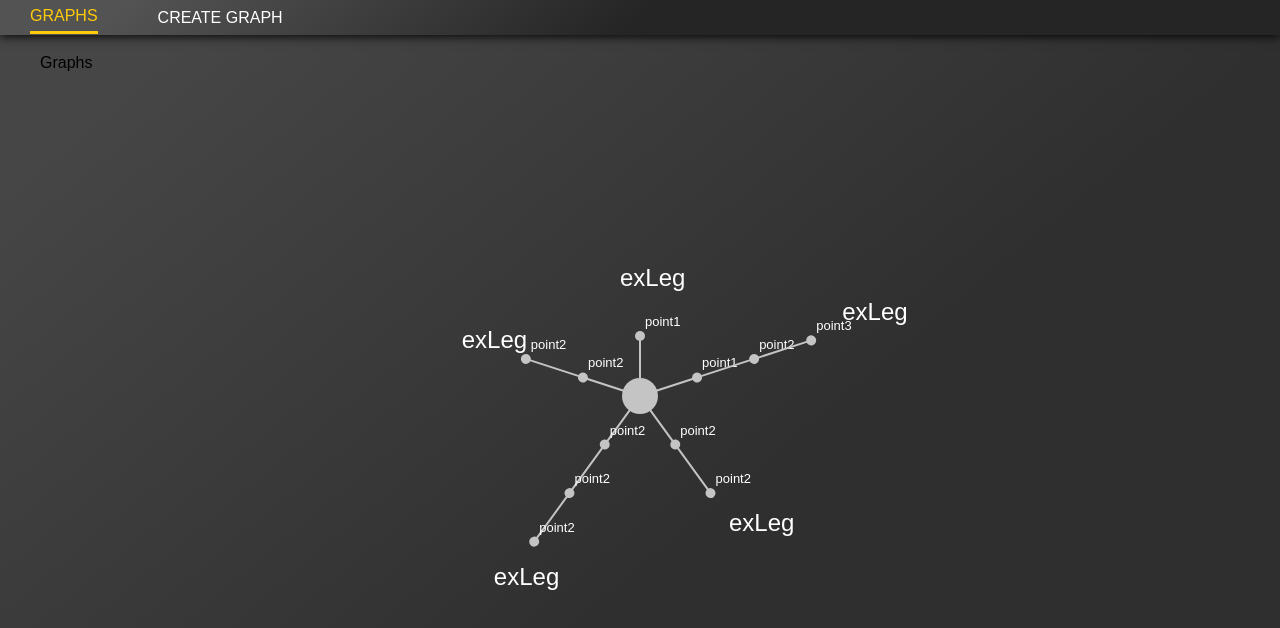
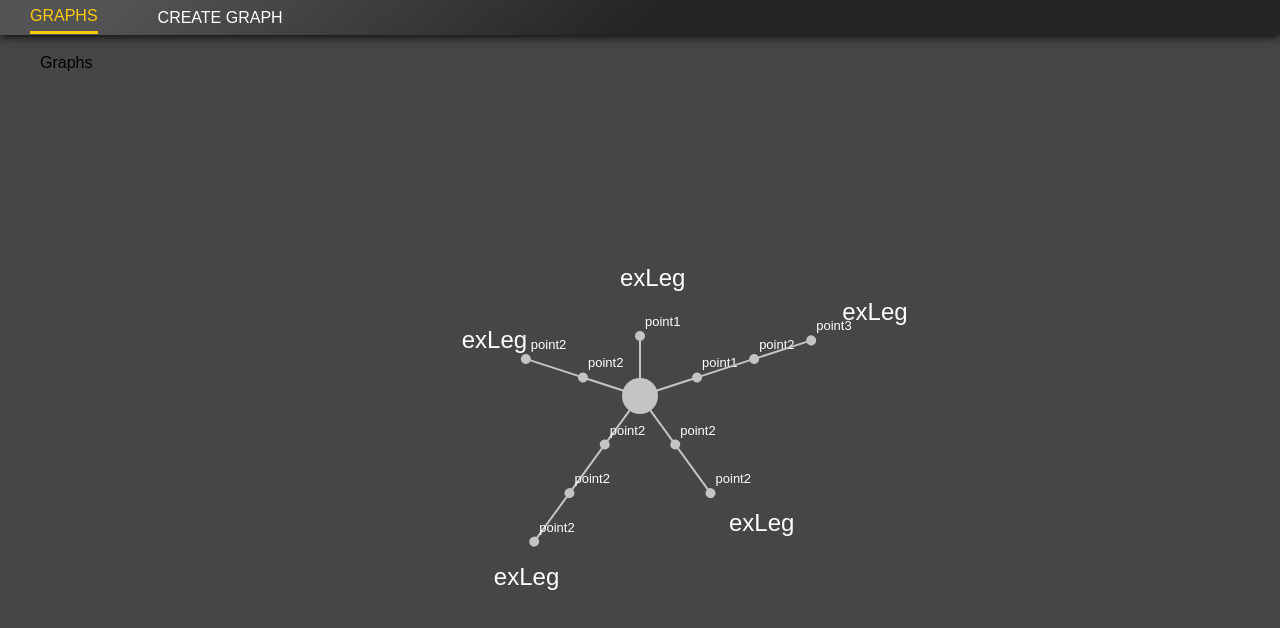
Before and after one commit to SpiderGraph/FE, a React (Create React App) app: page / in a window 1280 px wide. Shown: the top 628 px of the page. Built offline with nearby package versions, Linux system fonts and the light colour scheme; a web font is replaced by a local one.

Commit message:
started work on dataset

```diff
--- a/public/index.html
+++ b/public/index.html
@@ -27,7 +27,7 @@
     -->
     <title>React App</title>
   </head>
-  <body style="background: linear-gradient(-40deg, #2f2f2f 40%, #464646 90%); ">
+  <body style="background: #464646">
     <noscript>You need to enable JavaScript to run this app.</noscript>
     <div id="root"></div>
     <!--
--- a/src/components/graph/Graph.tsx
+++ b/src/components/graph/Graph.tsx
@@ -5,24 +5,27 @@ import './styles.scss'
 import Leg from '../graph-leg/Leg'
 import { Graph as GraphType} from '../../store/graph/types'
 
+
 type Props = GraphType
 
 const Graph: FunctionComponent<Props> = ({graphName, legs}) => {
     const [name, setName] = useState('')
     let graphWidth = 650
     let graphHeight = 650
+    let halfWidth = graphWidth / 2
+    let halfHeight = graphHeight / 2
 
     function poly(){
         let p = `${graphWidth / 2}, `
         legs.forEach((item, index)=>{
-            let l = graphHeight - (item.points.length * 60)
+            // let x = x + (halfWidth) * Math.cos(angle) - (halfHeight) * Math.sin(angle) + halfWidth, y + (halfHeight) * Math.cos(angle) + (halfWidth) * Math.sin(angle) + halfHeight
 
         })
     }
 
     return (
         <div className="graph">
-            <svg  height={graphHeight} width={graphWidth}>
+            <svg  height={graphHeight} width={graphWidth} viewBox={`0 0 ${graphWidth} ${graphHeight}`}>
                 <g>
                 {legs.map((leg, index) =>
                     <Leg key={index}
@@ -35,7 +38,31 @@ const Graph: FunctionComponent<Props> = ({graphName, legs}) => {
                 </g>
                 <circle cx={graphWidth / 2} cy={graphHeight / 2} r={18} fill="#C4C4C4" style={{zIndex: 5}}/>
 
-                {/* <polygon points={`${graphWidth / 2},60 470, 190 430, 300 40, 440 100, 200 50, 210`} fill="lime" stroke="purple"/>        */}
+                {/* <polygon points={`
+                    ${(graphHeight / 2)},${((graphHeight / 2)  - 60)}
+                    ${(graphHeight) - (72 * 2)},${(graphHeight / 2) - 60}
+                    ${(graphHeight) - (72 * 3)},${((graphHeight / 2) + (60 * 2))}
+                    `}
+                    fill="lime"
+                    stroke="purple"
+                />        */}
+                 {/* <polygon points={`
+                    ${(graphHeight / 2)},${(graphHeight / 2) - (60 * 2)}
+                    288,${(graphHeight / 2) - (60 * 3)}
+                    216, ${(graphHeight / 2) - (60 * 2)} 144,
+                    ${(graphHeight / 2) - (60 * 3)} 72,
+
+                    ${(graphHeight / 2) - (60 * 1)}
+                    `}
+                    fill="lime"
+                    stroke="purple"
+                />
+                 <polygon points={`
+                    ${(graphHeight / 2)},${(graphHeight / 2) - (60 * 2)} ${(graphHeight / 2) + 72},${(graphHeight / 2) - (60 * 2)} ${(graphHeight / 2) + 144},${(graphHeight / 2) - (60 * 2)} ${(graphHeight / 2) + 216},${(graphHeight / 2) - (60 * 2)} ${(graphHeight / 2) + 288},${(graphHeight / 2) - (60 * 2)} ${(graphHeight / 2) },${(graphHeight / 2) - (60 * 2)}
+`}
+                    fill="lime"
+                    stroke="purple"
+                />        */}
             </svg>
         </div>
     )
--- a/src/components/navbar/styles.scss
+++ b/src/components/navbar/styles.scss
@@ -5,6 +5,7 @@
     display: flex;
     align-items: center;
     width: 100%;
+    min-width: 250px;
     margin-bottom: 20px;
     a{
         color: white;
```
